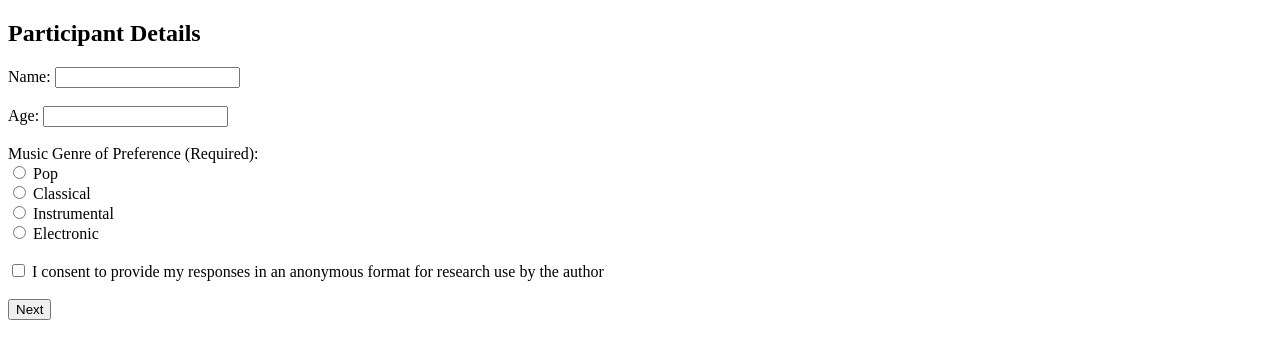
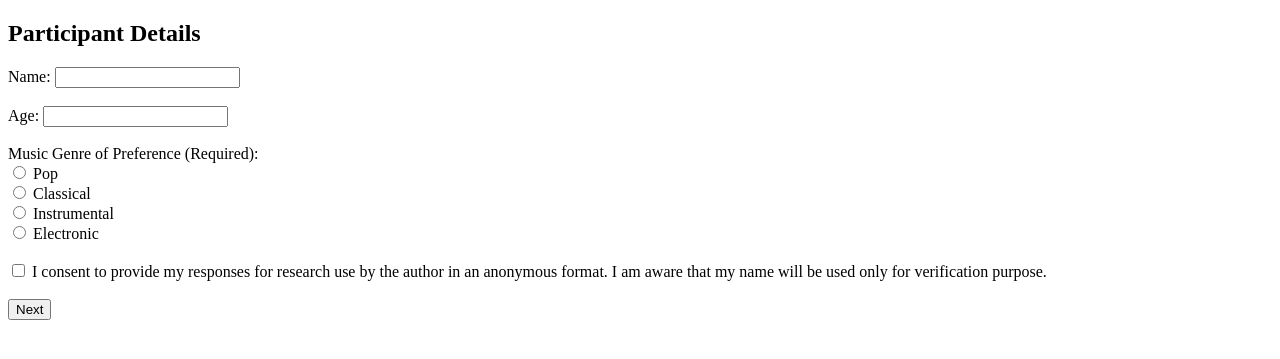
Before and after one commit to sankalpsrv/StudyOnMusicTest, a Flask app: page /participant-details in a window 1280 px wide. Shown: the top 359 px of the page. Run offline with Flask 3, Linux system fonts and the light colour scheme; some libraries are stand-ins or nearby versions.

Commit message:
changed language of informed consent

```diff
--- a/templates/participant-details.html
+++ b/templates/participant-details.html
@@ -26,7 +26,7 @@
         <label for="electronic">Electronic</label><br><br>
 
         <input type="checkbox" id="consent" name="consent" required>
-        <label for="consent">I consent to provide my responses in an anonymous format for research use by the author</label><br><br>
+        <label for="consent">I consent to provide my responses for research use by the author in an anonymous format. I am aware that my name will be used only for verification purpose. </label><br><br>
 
 
         <!-- Include similar fields for other tasks here... -->
```
